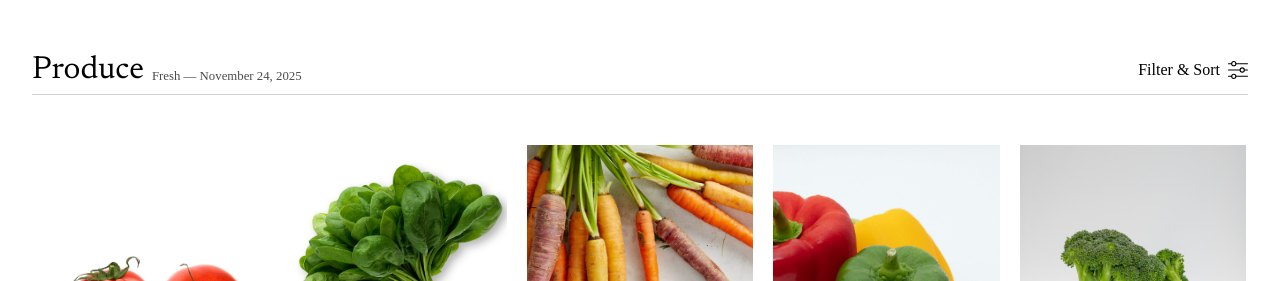
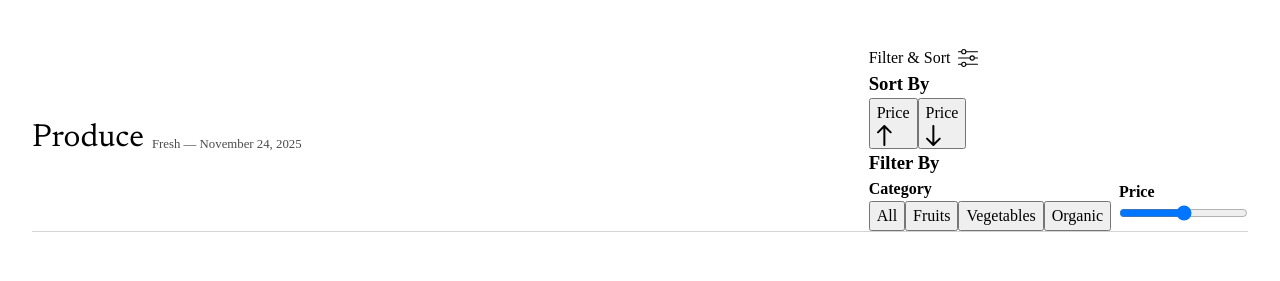
Before and after one commit to Ayoroq/farmLand, a React (Vite) app: page /shop in a window 1280 px wide. Shown: the part 131-412 px from the top of the page. Built offline with nearby package versions, Linux system fonts and the light colour scheme; a web font is replaced by a local one.

Commit message:
Added the beginnings of the filtering and sorting options.

```diff
--- a/src/pages/Shop/Shop.jsx
+++ b/src/pages/Shop/Shop.jsx
@@ -114,6 +114,66 @@ export default function Shop() {
               </g>
             </svg>
           </button>
+          <div>
+            <div className={styles.sort}>
+              <h3>Sort By</h3>
+              <div className={styles.sortDropdown}>
+                <button className={styles.sortDropdownButton}>
+                  Price
+                  <svg
+                    width="15"
+                    height="21"
+                    viewBox="0 0 15 21"
+                    fill="none"
+                    xmlns="http://www.w3.org/2000/svg"
+                  >
+                    <path
+                      id="Arrow 1"
+                      d="M6.36377 20C6.36377 20.5523 6.81148 21 7.36377 21C7.91605 21 8.36377 20.5523 8.36377 20H7.36377H6.36377ZM8.07088 0.292893C7.68035 -0.0976311 7.04719 -0.0976311 6.65666 0.292893L0.292702 6.65685C-0.0978226 7.04738 -0.0978226 7.68054 0.292702 8.07107C0.683226 8.46159 1.31639 8.46159 1.70692 8.07107L7.36377 2.41421L13.0206 8.07107C13.4111 8.46159 14.0443 8.46159 14.4348 8.07107C14.8254 7.68054 14.8254 7.04738 14.4348 6.65685L8.07088 0.292893ZM7.36377 20H8.36377L8.36377 1H7.36377H6.36377L6.36377 20H7.36377Z"
+                      fill="black"
+                    />
+                  </svg>
+                </button>
+                <button className={styles.sortDropdownButton}>
+                  Price
+                  <svg
+                    width="15"
+                    height="21"
+                    viewBox="0 0 15 21"
+                    fill="none"
+                    xmlns="http://www.w3.org/2000/svg"
+                  >
+                    <path
+                      id="Arrow 1"
+                      d="M8.36377 1C8.36377 0.447715 7.91605 0 7.36377 0C6.81148 0 6.36377 0.447715 6.36377 1H7.36377L8.36377 1ZM6.65666 20.7071C7.04719 21.0976 7.68035 21.0976 8.07088 20.7071L14.4348 14.3431C14.8254 13.9526 14.8254 13.3195 14.4348 12.9289C14.0443 12.5384 13.4111 12.5384 13.0206 12.9289L7.36377 18.5858L1.70692 12.9289C1.31639 12.5384 0.683226 12.5384 0.292702 12.9289C-0.0978226 13.3195 -0.0978226 13.9526 0.292702 14.3431L6.65666 20.7071ZM7.36377 1H6.36377L6.36377 20H7.36377H8.36377L8.36377 1L7.36377 1Z"
+                      fill="black"
+                    />
+                  </svg>
+                </button>
+              </div>
+            </div>
+            <div className={styles.filter}>
+              <h3>Filter By</h3>
+              <div className={styles.filterDropdown}>
+                <div className={styles.filterOption}>
+                  <h4>Category</h4>
+                  <div className={styles.filterOptionButtons}>
+                    <button className={styles.filterOptionButton}>All</button>
+                    <button className={styles.filterOptionButton}>Fruits</button>
+                    <button className={styles.filterOptionButton}>
+                      Vegetables
+                    </button>
+                    <button className={styles.filterOptionButton}>Organic</button>
+                  </div>
+                </div>
+                <div className={styles.filterOption}>
+                  <h4>Price</h4>
+                  <input type="range" min="0" max="20" defaultValue="10" id="priceSlider" />
+                </div>
+
+              </div>
+            </div>
+          </div>
         </div>
       </header>
       <section className={styles.shopSection}>
--- a/src/pages/Shop/Shop.module.css
+++ b/src/pages/Shop/Shop.module.css
@@ -46,5 +46,5 @@
   display: grid;
   grid-template-columns: repeat(auto-fit, minmax(200px, 1fr));
   justify-content: space-between;
-  gap: 1rem;
+  gap: 2rem;
 }
```
